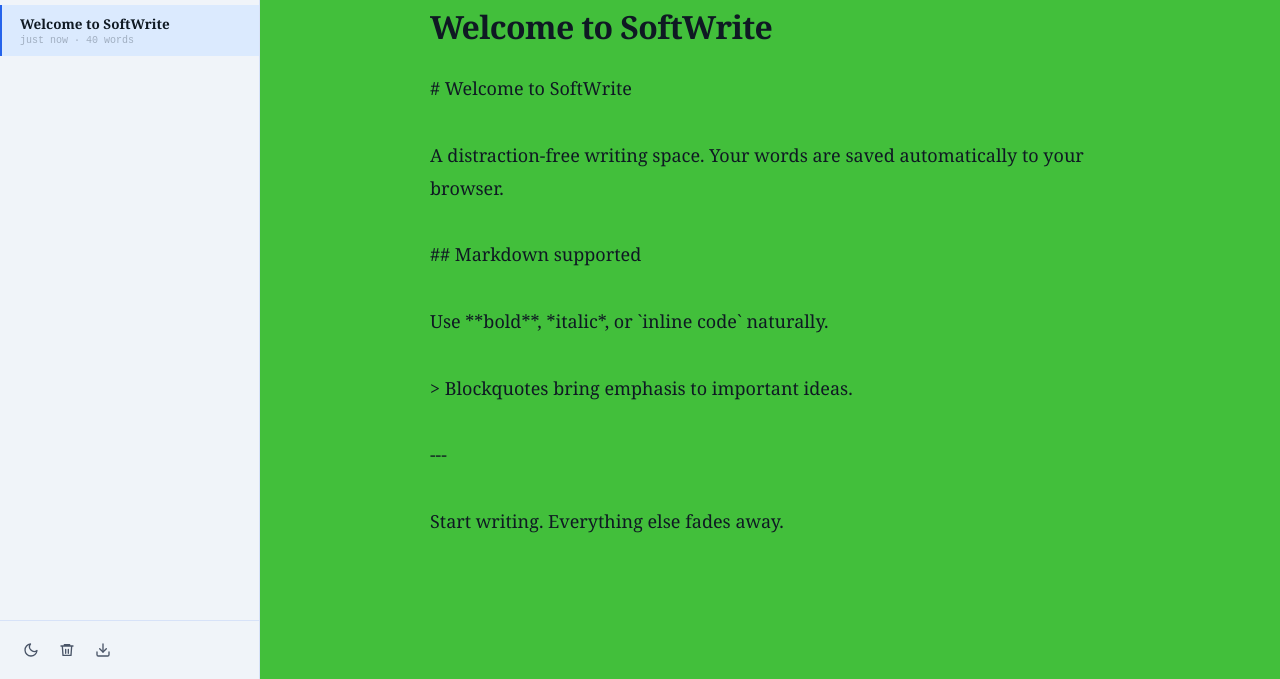
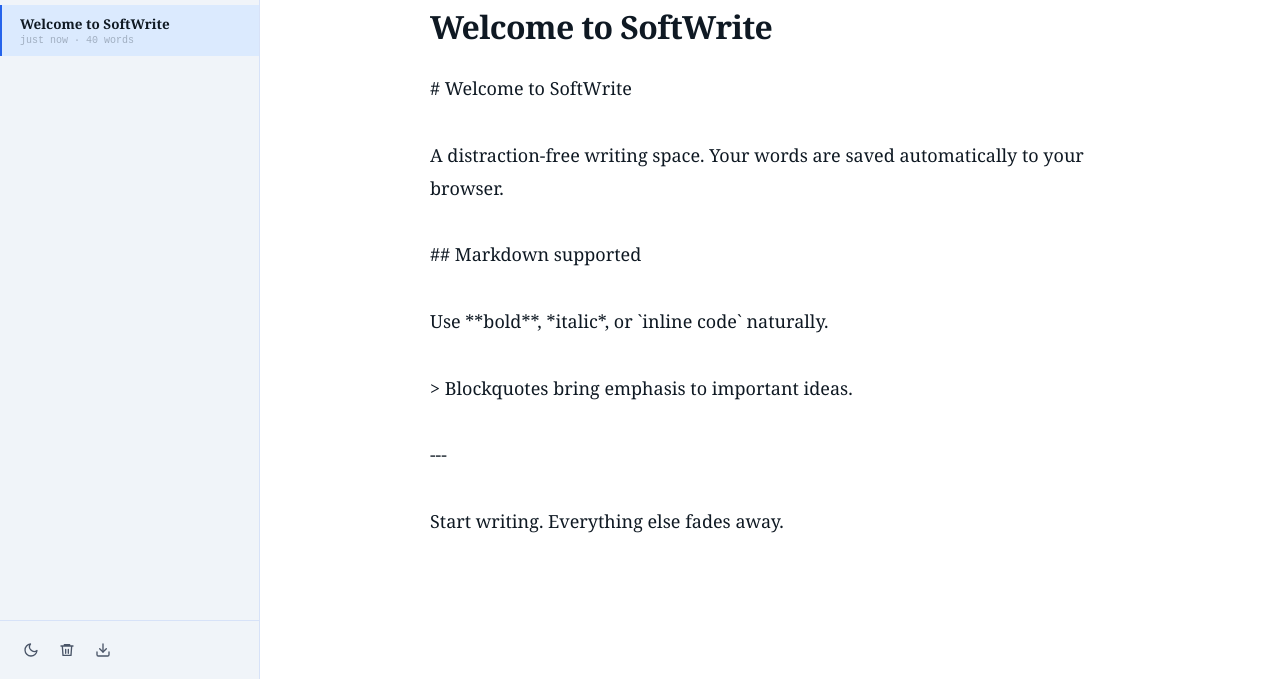
Before and after one commit to PRASHANTH-BURLA/project1-test-repo, a plain HTML site: page website/index.html in a window 1280 px wide. Shown: the part 121-800 px from the top of the page. Drawn offline with Linux system fonts and the light colour scheme.

Commit message:
updated the website/style.css with changing background color back to previous in light theme

```diff
--- a/website/style.css
+++ b/website/style.css
@@ -4,7 +4,7 @@
 /* ─── Color Tokens: smooth white + blue + black ─── */
 :root {
   /* Light theme */
-  --bg:          #42bf3b;          /* pure white canvas */
+  --bg:          #ffffff;          /* pure white canvas */
   --surface:     #f0f4f9;          /* soft blue-tinted white for sidebar/bars */
   --ink:         #0f1923;          /* rich near-black for text */
   --ink-muted:   #4a5568;          /* mid-tone grey-blue for secondary text */
```
